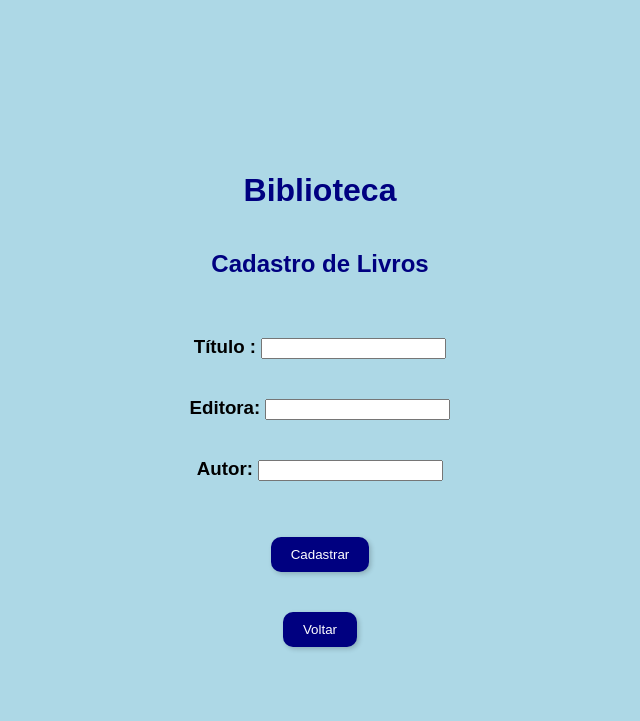
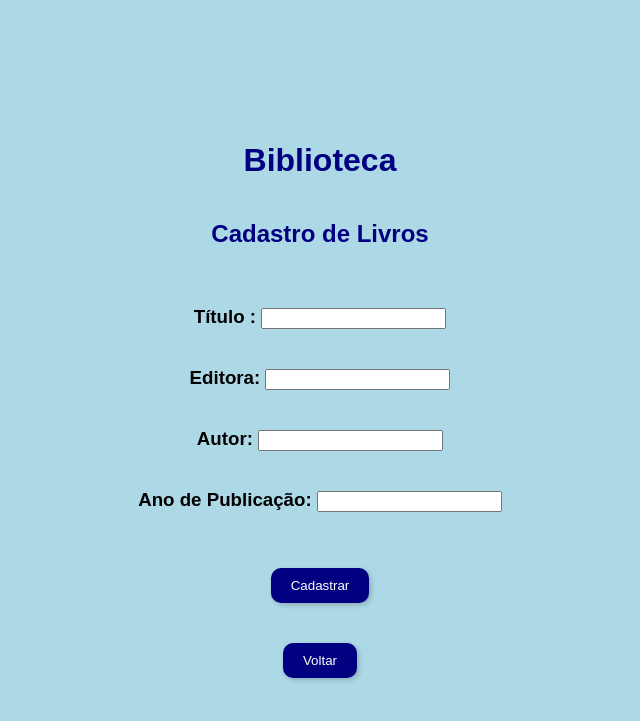
Before and after one commit to MarquesFabiano/Avalia-o-Desenvolvimento-WEB-Pratica-TDD, a Django app: page /cadastro in a window 1280 px wide. Shown: the top 721 px of the page, without its empty margins (320-960 px from the left). Run offline with Django 4.2, Linux system fonts and the light colour scheme.

Commit message:
Adicionado campo de ano de publicação

```diff
--- a/biblioteca/core/forms.py
+++ b/biblioteca/core/forms.py
@@ -7,12 +7,18 @@ def validate_title(value):
     if len(value) < 10:
         raise ValidationError('Deve ter pelo menos dez caracteres')
 
+def validate_ano(ano):
+    if not ano.isdigit():
+        raise ValidationError('O ano deve conter apenas dígitos.')
+
+    if len(ano) != 4:
+        raise ValidationError('O ano deve ter exatamente 4 dígitos.')
 
 class LivroForm(forms.ModelForm):
 
     class Meta:
         model = LivroModel
-        fields = ['titulo', 'editora','autor']
+        fields = ['titulo', 'editora','autor', 'ano']
         error_messages = {
             'titulo': {
                 'required': ("Informe o título do livro."),
@@ -22,6 +28,9 @@ class LivroForm(forms.ModelForm):
             },
             'autor': {
                 'required': ('Informe o autor do livro.')
+            },
+            'ano': {
+                'required' : ('Informe o ano do livro')
             }
         }
 
@@ -40,6 +49,11 @@ class LivroForm(forms.ModelForm):
         validate_title(autor)
         return autor
 
+    def clean_ano(self):
+        ano =self.cleaned_data['ano']
+        validate_title(ano)
+        return ano
+
     def clean(self):
         self.cleaned_data = super().clean()
         return self.cleaned_data
--- a/biblioteca/core/models.py
+++ b/biblioteca/core/models.py
@@ -4,6 +4,7 @@ class LivroModel(models.Model):
     titulo = models.CharField('Título', max_length=200)
     editora = models.CharField('editora', max_length=200)
     autor = models.CharField('Autor', max_length=200)
+    ano = models.IntegerField('Ano de Publicação')
 
 
     def __str__(self):
--- a/biblioteca/core/templates/cadastro.html
+++ b/biblioteca/core/templates/cadastro.html
@@ -27,6 +27,10 @@
             <h3>
                 {{ formulario_livro.autor.label }}: {{ formulario_livro.autor }}
             </h3>
+            <br>
+            <h3>
+                {{ formulario_livro.ano.label}}: {{formulario_livro.ano}}
+            </h3>
             <br><br>
             <center>
                 <input type="submit" value="Cadastrar"/>
--- a/biblioteca/core/templates/detalhes.html
+++ b/biblioteca/core/templates/detalhes.html
@@ -21,6 +21,8 @@
                 Editora : {{ livro.editora }}
                 <br><br>
                 Autor : {{ livro.autor}}
+                <br><br>
+                Ano : {{livro.ano}}
             </h3>
         <br><br>
         {% else %}
```
Also changed, not shown: biblioteca/core/migrations/0004_livromodel_ano.py (added), biblioteca/db.sqlite3, 1 other file.
